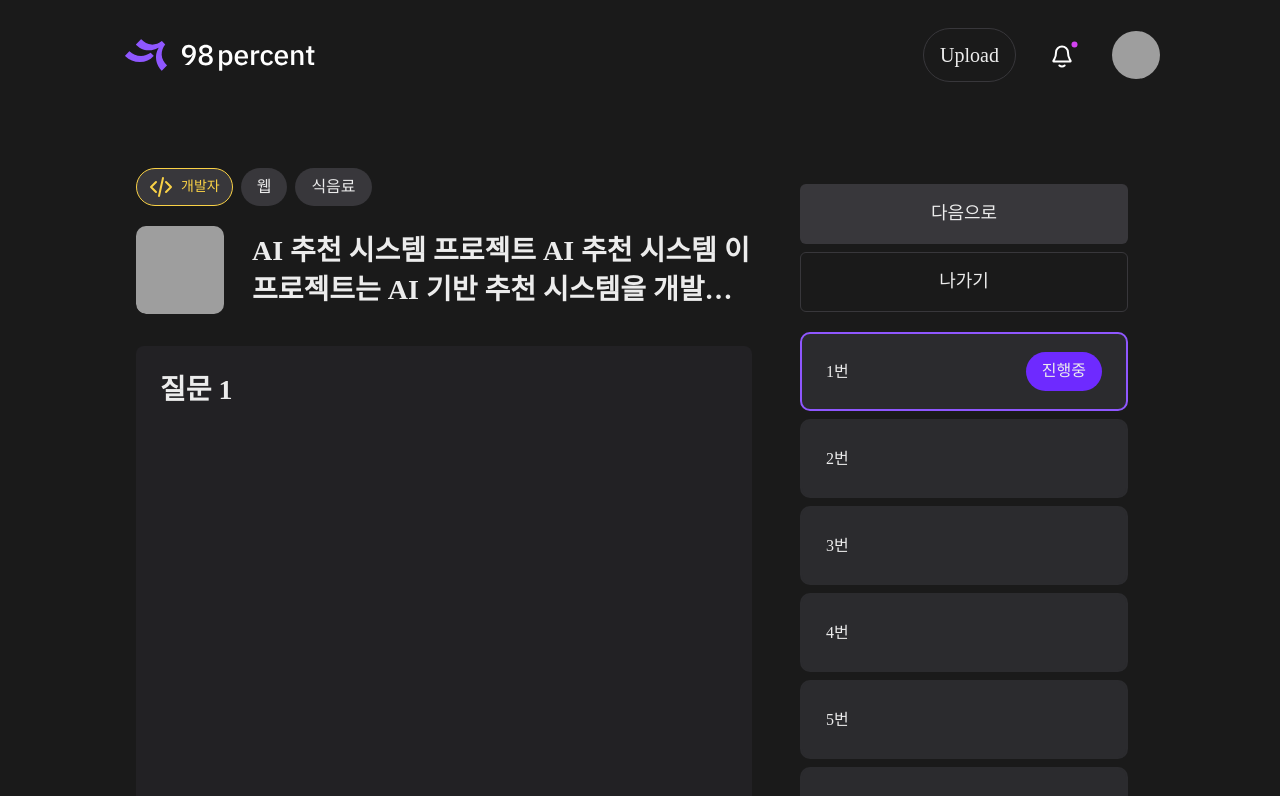
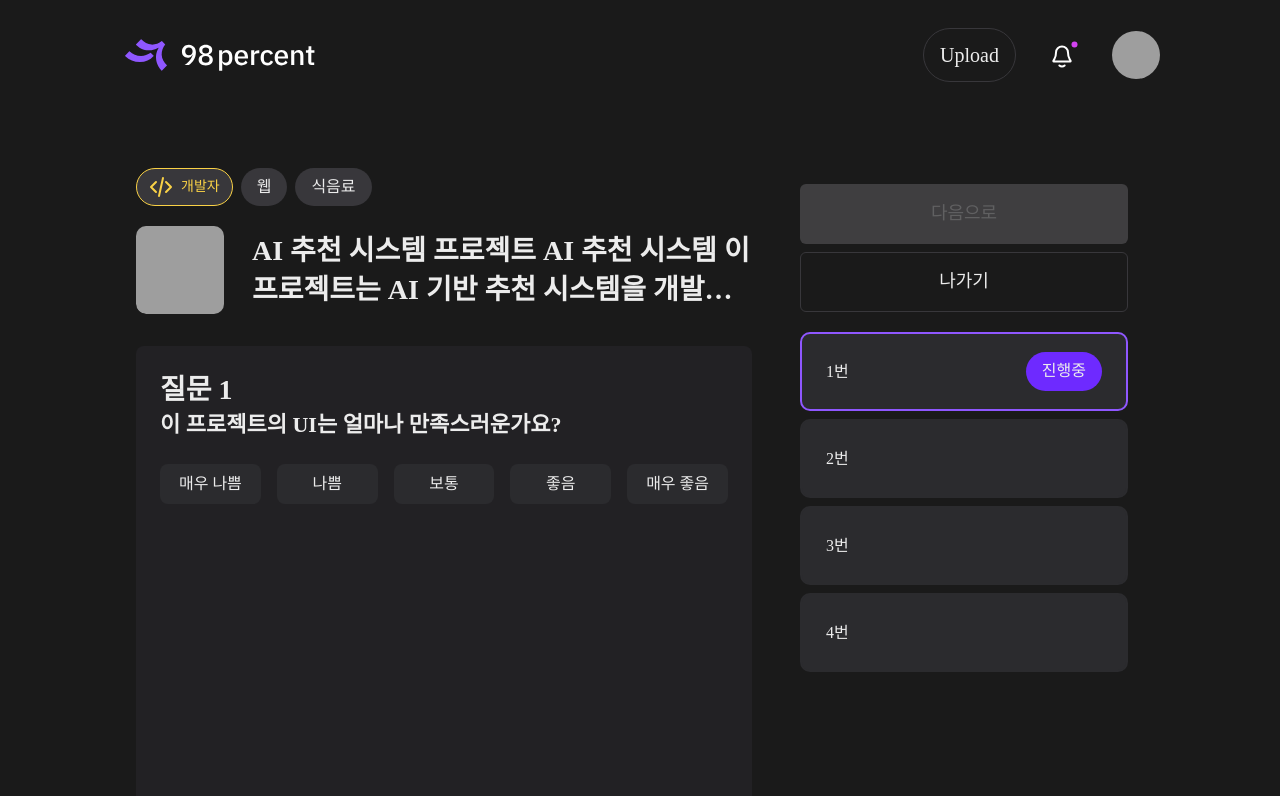
Before and after one commit to dnd-side-project/dnd-12th-8-frontend, a Next.js app: page /feedback/1 in a window 1280 px wide. Shown: the top 796 px of the page. Built offline with nearby package versions, Linux system fonts and the light colour scheme; grey boxes are pictures that could not be loaded.

Commit message:
feat: Implement steps for feedback

```diff
--- /dev/null
+++ b/src/components/feedback/FeedbackQuestion.tsx
@@ -0,0 +1,118 @@
+import Image from 'next/image';
+import type { FeedbackQuestion as FeedbackQuestionType } from '@/types/schema/feedback';
+
+interface FeedbackQuestionProps extends FeedbackQuestionType {
+  questionId: number;
+  answer?: string | string[];
+  onAnswerChange: (answer: string | string[]) => void;
+}
+
+const FeedbackQuestion = ({
+  questionId,
+  questionText,
+  questionType,
+  options,
+  abImageAUrl,
+  abImageBUrl,
+  answer,
+  onAnswerChange,
+}: FeedbackQuestionProps) => {
+  console.log('🚀 ~ FeedbackQuestion ~ questionId:', questionId);
+  const renderQuestionContent = () => {
+    switch (questionType) {
+      case 'LIKERT_SCALE':
+        return (
+          <div className="flex flex-col gap-4">
+            <div className="grid grid-cols-5 gap-4">
+              {options?.map((option, index) => (
+                <button
+                  key={index}
+                  className={`rounded-lg px-4 py-2 text-gray-50 ${answer === option ? 'bg-purple-500' : 'bg-gray-700 hover:bg-purple-500'}`}
+                  onClick={() => onAnswerChange(option)}
+                >
+                  {option}
+                </button>
+              ))}
+            </div>
+          </div>
+        );
+
+      case 'SHORT_ANSWER':
+        return (
+          <textarea
+            className="h-32 w-full rounded-lg bg-gray-700 p-4 text-gray-50"
+            placeholder="답변을 입력해주세요"
+            value={(answer as string) || ''}
+            onChange={(e) => onAnswerChange(e.target.value)}
+          />
+        );
+
+      case 'AB_TEST':
+        return (
+          <div className="grid grid-cols-2 gap-4">
+            <div className="flex flex-col items-center gap-2">
+              <div className="relative h-50 w-50 shrink-0 overflow-hidden rounded-[10px]">
+                <Image
+                  src={abImageAUrl || ''}
+                  alt="A안"
+                  fill
+                  sizes="100px"
+                  className="rounded-lg"
+                />
+              </div>
+              <button
+                className={`rounded-lg px-4 py-2 text-gray-50 ${answer === 'A' ? 'bg-purple-500' : 'bg-gray-700 hover:bg-purple-500'}`}
+                onClick={() => onAnswerChange('A')}
+              >
+                A안 선택
+              </button>
+            </div>
+            <div className="flex flex-col items-center gap-2">
+              <div className="relative h-50 w-50 shrink-0 overflow-hidden rounded-[10px]">
+                <Image
+                  src={abImageBUrl || ''}
+                  alt="A안"
+                  fill
+                  sizes="100px"
+                  className="rounded-lg"
+                />
+              </div>
+              <button
+                className={`rounded-lg px-4 py-2 text-gray-50 ${answer === 'B' ? 'bg-purple-500' : 'bg-gray-700 hover:bg-purple-500'}`}
+                onClick={() => onAnswerChange('B')}
+              >
+                B안 선택
+              </button>
+            </div>
+          </div>
+        );
+
+      case 'MULTIPLE_CHOICE':
+        return (
+          <div className="flex flex-col gap-4">
+            {options?.map((option, index) => (
+              <button
+                key={index}
+                className={`w-full rounded-lg px-4 py-2 text-left text-gray-50 ${answer === option ? 'bg-purple-500' : 'bg-gray-700 hover:bg-purple-500'}`}
+                onClick={() => onAnswerChange(option)}
+              >
+                {option}
+              </button>
+            ))}
+          </div>
+        );
+
+      default:
+        return null;
+    }
+  };
+
+  return (
+    <div className="flex flex-col gap-6">
+      <h3 className="font-subtitle text-gray-50">{questionText}</h3>
+      {renderQuestionContent()}
+    </div>
+  );
+};
+
+export default FeedbackQuestion;
--- a/src/components/feedback/FeedbackStepController.tsx
+++ b/src/components/feedback/FeedbackStepController.tsx
@@ -6,16 +6,20 @@ interface FeedbackStepControllerProps {
   currentStep: number;
   totalSteps: number;
   onMoveStep: (step: number) => void;
+  hasCurrentAnswer: boolean;
 }
 
 export default function FeedbackStepController({
   currentStep,
   totalSteps,
   onMoveStep,
+  hasCurrentAnswer,
 }: FeedbackStepControllerProps) {
+  const isLastStep = currentStep === totalSteps;
+
   return (
     <div className="fixed bottom-0 left-0 z-30 w-full border-t-[1px] border-gray-700 bg-gray-900 px-4 py-4 laptop:relative laptop:w-[360px] laptop:border-none">
-      <div className="mx-auto flex w-full items-center justify-between gap-2 laptop:flex-col laptop:items-stretch">
+      <div className="mx-auto flex w-full items-center justify-between gap-2 tablet:max-w-[800px] laptop:flex-col laptop:items-stretch">
         <div className="flex w-auto flex-col gap-2 pr-2 font-subtitle text-gray-50 laptop:hidden">
           {currentStep}/{totalSteps} 문항 완료
           <div className="grid grid-cols-10 gap-2">
@@ -32,12 +36,15 @@ export default function FeedbackStepController({
         </div>
 
         <Button
-          variant="gray"
+          variant="primary"
           size="lg"
           onClick={() => onMoveStep(currentStep + 1)}
-          className="h-[48px] max-w-55 px-4 tablet:max-w-100 laptop:h-[60px]"
+          disabled={!hasCurrentAnswer}
+          className={`h-[48px] max-w-55 px-4 tablet:max-w-100 laptop:h-[60px] ${
+            !hasCurrentAnswer ? 'cursor-not-allowed opacity-50' : ''
+          }`}
         >
-          다음으로
+          {isLastStep ? '제출하기' : '다음으로'}
         </Button>
 
         <Button variant="lined" size="lg" className="hidden px-4 laptop:block laptop:w-auto">
--- a/src/constants/fake-data/feedbackForm.json
+++ b/src/constants/fake-data/feedbackForm.json
@@ -31,8 +31,8 @@
         {
           "questionText": "A/B 테스트: 어떤 디자인이 더 좋은가요?",
           "questionType": "AB_TEST",
-          "abImageAUrl": "https://example.com/imageA.png",
-          "abImageBUrl": "https://example.com/imageB.png"
+          "abImageAUrl": "https://picsum.photos/id/238/200/300",
+          "abImageBUrl": "https://picsum.photos/id/239/200/300"
         },
         {
           "questionText": "이 프로젝트가 기능적으로 만족스러운가요?",
--- /dev/null
+++ b/src/hooks/useFeedbackForm.ts
@@ -0,0 +1,39 @@
+import { useState } from 'react';
+import type { FeedbackAnswer, FeedbackFormRequest } from '@/types/schema';
+
+export const useFeedbackForm = (feedbackFormRequest: FeedbackFormRequest) => {
+  const [currentStep, setCurrentStep] = useState(1);
+  const [answers, setAnswers] = useState<FeedbackAnswer[]>([]);
+
+  const totalSteps = feedbackFormRequest.feedbackQuestions.length;
+  const currentQuestion = feedbackFormRequest.feedbackQuestions[currentStep - 1];
+  const currentAnswer = answers.find((a) => a.questionId === currentStep)?.answer;
+  const hasCurrentAnswer = Boolean(currentAnswer);
+
+  const handleAnswerChange = (answer: string | string[]) => {
+    setAnswers((prev) => {
+      const newAnswer = {
+        questionId: currentStep,
+        questionType: currentQuestion.questionType,
+        answer,
+      };
+
+      return [...prev.filter((a) => a.questionId !== currentStep), newAnswer];
+    });
+  };
+
+  const handleStepChange = (step: number) => {
+    setCurrentStep(step);
+  };
+
+  return {
+    currentStep,
+    currentQuestion,
+    currentAnswer,
+    hasCurrentAnswer,
+    totalSteps,
+    answers,
+    handleAnswerChange,
+    handleStepChange,
+  };
+};
--- a/src/pages/feedback/[id].tsx
+++ b/src/pages/feedback/[id].tsx
@@ -1,50 +1,92 @@
 import { useState } from 'react';
 import { useRouter } from 'next/router';
 import SmallPostCard from '@/components/@shared/card/post-card/SmallPostCard';
+import FeedbackQuestion from '@/components/feedback/FeedbackQuestion';
 import FeedbackStepController from '@/components/feedback/FeedbackStepController';
 import feedbackFormRequests from '@/constants/fake-data/feedbackForm.json';
+import { useFeedbackForm } from '@/hooks/useFeedbackForm';
+import type { FeedbackSubmitData } from '@/types/schema';
 
 const FeedbackPage = () => {
   const router = useRouter();
   const { id } = router.query;
-  console.log('🚀 ~ FeedbackPage ~ id:', id);
+  const [isSubmitting, setIsSubmitting] = useState(false);
+  const feedbackFormRequest = feedbackFormRequests.feedbackFormRequests[0];
 
-  const [currentStep, setCurrentStep] = useState(1);
-  const totalSteps = 9; // 전체 스텝 수
+  const {
+    currentStep,
+    currentQuestion,
+    currentAnswer,
+    hasCurrentAnswer,
+    totalSteps,
+    answers,
+    handleAnswerChange,
+    handleStepChange,
+  } = useFeedbackForm(feedbackFormRequest);
 
-  const moveStep = (step: number) => {
-    setCurrentStep(step);
+  const handleSubmit = async () => {
+    if (isSubmitting) return;
+
+    try {
+      setIsSubmitting(true);
+
+      if (answers.length !== totalSteps) {
+        alert('모든 질문에 답변해주세요.');
+        return;
+      }
+
+      const submitData: FeedbackSubmitData = {
+        feedbackId: id as string,
+        answers,
+      };
+
+      console.log('제출 데이터:', submitData);
+      await router.push('/main');
+    } catch (error) {
+      console.error('피드백 제출 오류:', error);
+      alert('피드백 제출에 실패했습니다. 다시 시도해주세요.');
+    } finally {
+      setIsSubmitting(false);
+    }
   };
 
-  const feedbackForm = feedbackFormRequests;
+  const onStepChange = (step: number) => {
+    if (step > totalSteps) {
+      void handleSubmit();
+      return;
+    }
+    handleStepChange(step);
+  };
 
   return (
     <div className="min-h-screen bg-gray-900">
       <div className="mx-auto flex max-w-[1200px] flex-col gap-8 p-4 laptop:flex-row">
-        {/* 메인 콘텐츠 영역 */}
         <div className="flex-1">
           <div className="mb-8">
             <SmallPostCard
-              title={feedbackForm.title}
-              targetJob={feedbackForm.targetJob}
-              thumbnailImgUrl={feedbackForm.thumbnailImgUrl}
-              categoryNames={feedbackForm.categoryNames}
+              title={feedbackFormRequests.title}
+              targetJob={feedbackFormRequests.targetJob}
+              thumbnailImgUrl={feedbackFormRequests.thumbnailImgUrl}
+              categoryNames={feedbackFormRequests.categoryNames}
             />
           </div>
 
-          {/* 피드백 폼 내용 */}
           <div className="min-h-[500px] rounded-lg bg-gray-800 p-6">
             <h2 className="font-title1 text-gray-50">{`질문 ${currentStep}`}</h2>
-            {/* 여기에 실제 폼 내용이 들어갈 예정 */}
+            <FeedbackQuestion
+              {...currentQuestion}
+              questionId={currentStep}
+              answer={currentAnswer}
+              onAnswerChange={handleAnswerChange}
+            />
           </div>
         </div>
-
-        {/* 사이드바 영역 - 데스크톱에서만 표시 */}
 
         <FeedbackStepController
           currentStep={currentStep}
           totalSteps={totalSteps}
-          onMoveStep={moveStep}
+          onMoveStep={onStepChange}
+          hasCurrentAnswer={hasCurrentAnswer}
         />
       </div>
     </div>
--- /dev/null
+++ b/src/types/schema/feedback.ts
@@ -0,0 +1,22 @@
+export interface FeedbackAnswer {
+  questionId: number;
+  questionType: string;
+  answer: string | string[];
+}
+
+export interface FeedbackSubmitData {
+  feedbackId: string | string[];
+  answers: FeedbackAnswer[];
+}
+
+export interface FeedbackQuestion {
+  questionText: string;
+  questionType: string;
+  options?: string[];
+  abImageAUrl?: string;
+  abImageBUrl?: string;
+}
+
+export interface FeedbackFormRequest {
+  feedbackQuestions: FeedbackQuestion[];
+}
--- a/src/types/schema/index.ts
+++ b/src/types/schema/index.ts
@@ -1 +1,2 @@
 export * from './main';
+export * from './feedback';
```
Also changed, not shown: src/components/feedback/@shared/ABTestForm.tsx (added).
